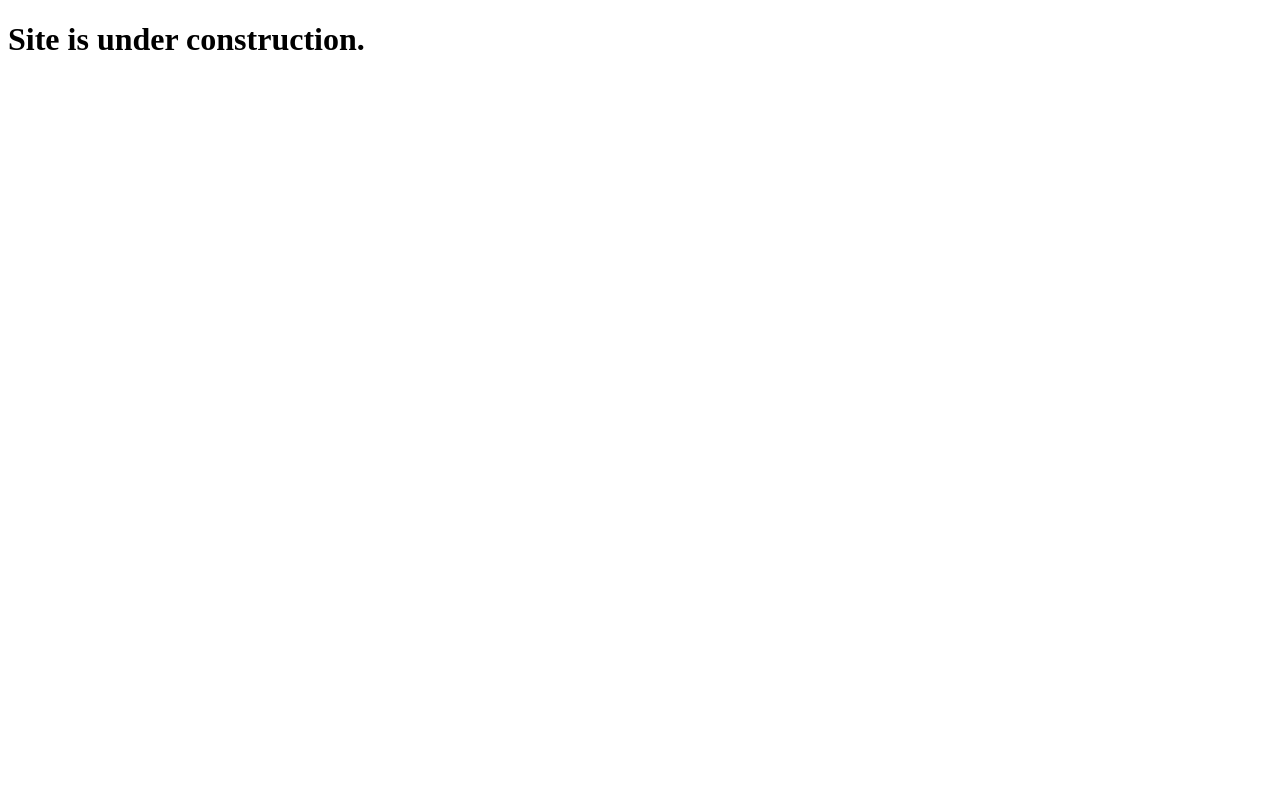
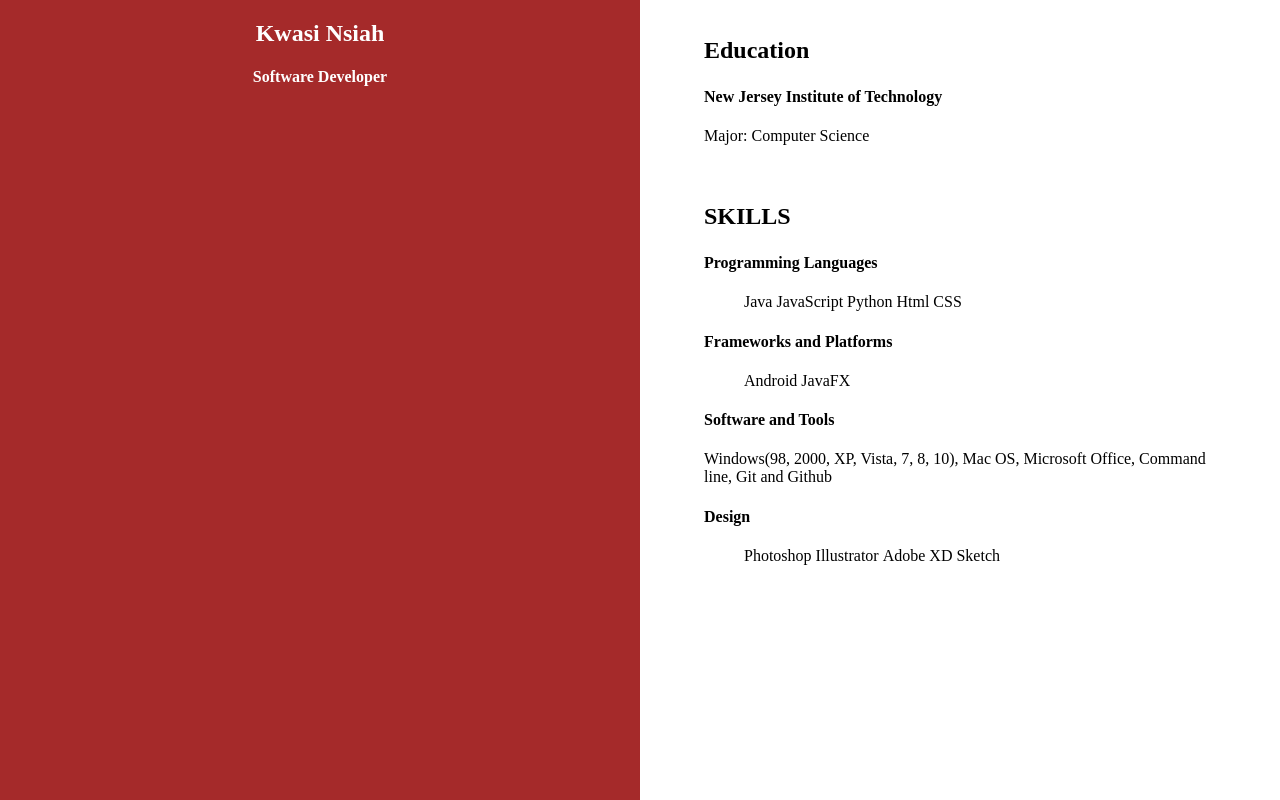
Before and after one commit to grayowldev/grayowldev.github.io, a plain HTML site: page index.html in a window 1280 px wide. Drawn offline with Linux system fonts and the light colour scheme.

Commit message:
Skills added

```diff
--- /dev/null
+++ b/app.js
@@ -0,0 +1,3 @@
+/**
+ * Created by GrayOwl on 8/17/17.
+ */
--- a/index.html
+++ b/index.html
@@ -3,10 +3,93 @@
 <head>
     <meta charset="UTF-8">
     <title>Kwasi Nsiah</title>
+    <link rel="stylesheet" href="resume-css.css"/>
 </head>
 <body>
-    <header>
-        <h1>Site is under construction.</h1>
-    </header>
+    <section >
+        <div class="left-side">
+            <h2>Kwasi Nsiah</h2>
+            <h4>Software Developer</h4>
+        </div>
+    </section>
+    <section>
+        <div class="right-side skills">
+
+
+
+            <div class="introduction"></div>
+            <div class="education">
+                <h3>Education</h3>
+                <h4>New Jersey Institute of Technology</h4>
+                <p>Major: Computer Science</p>
+            </div>
+            <div class="skills"></div>
+            <div class="key-courses"></div>
+            <div class="hobbies"></div>
+
+
+
+
+
+
+
+
+
+
+
+
+
+
+
+
+
+
+
+
+
+
+
+
+            <h3>SKILLS</h3>
+
+            <h4>Programming Languages</h4>
+            <ul>
+                <li>Java</li>
+                <li>JavaScript</li>
+                <li>Python</li>
+                <li>Html</li>
+                <li>CSS</li>
+
+            </ul>
+
+            <h4>Frameworks and Platforms</h4>
+            <ul>
+                <li>Android</li>
+                <li>JavaFX</li>
+            </ul>
+
+            <h4>Software and Tools</h4>
+            <!--ul>
+                <li>Windows(98, 2000, XP, Vista, 7, 8, 10)</li>
+                <li>Mac OS</li>
+                <li>Microsoft Office</li>
+                <li>Command line</li>
+                <li>Git and Github</li>
+            </ul-->
+            <p>Windows(98, 2000, XP, Vista, 7, 8, 10), Mac OS, Microsoft Office, Command line, Git and Github</p>
+
+            <h4>Design</h4>
+            <ul>
+                <li>Photoshop</li>
+                <li>Illustrator</li>
+                <li>Adobe XD</li>
+                <li>Sketch</li>
+            </ul>
+
+
+
+        </div>
+
+    </section>
 </body>
 </html>
--- /dev/null
+++ b/resume-css.css
@@ -0,0 +1,68 @@
+/*  Tag Level   */
+* {
+    box-sizing: border-box;
+}
+body {
+    overflow-x: hidden;
+}
+div {}
+h1 {}
+h2 {}
+h3 {
+    font-size: 24px;
+}
+h4 {}
+h5 {}
+h6 {}
+
+/*  Id Level    */
+
+/**/
+/*  Class Level */
+.education {}
+.introduction {}
+.left-side {
+    background-color:#A52A2A;
+    width: 50%;
+    height: 100%;
+    float: left;
+    color: white;
+    text-align: center;
+    position: fixed;
+}
+.key-courses {}
+.right-side {
+    background-color:white;
+    color: black;
+    float: right;
+    overflow: auto;
+    padding-left: 5%;
+    padding-right: 5%;
+    width: 50%;
+}
+.skills {
+    display: inline-block;
+    padding-top: 1%;
+}
+
+
+/*  */
+html,
+body {
+    padding: 0;
+    margin: 0;
+}
+.right-side li {
+    display: inline;
+}
+.skills li {
+    list-style-type: none;
+    display: inline-block;
+    text-align: start;
+
+}
+.skills h3 {
+    text-align: start;
+}
+
+/**/
```
